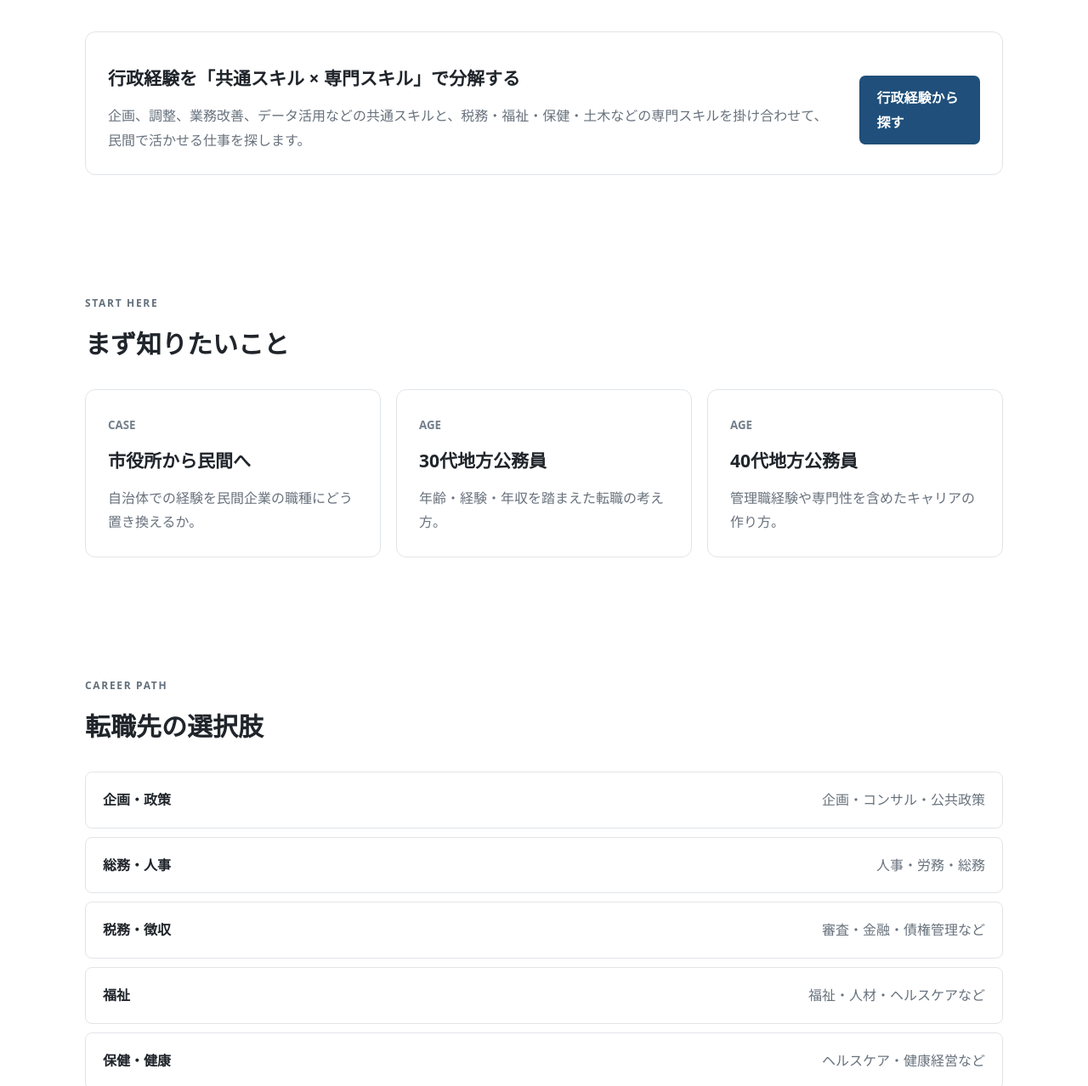
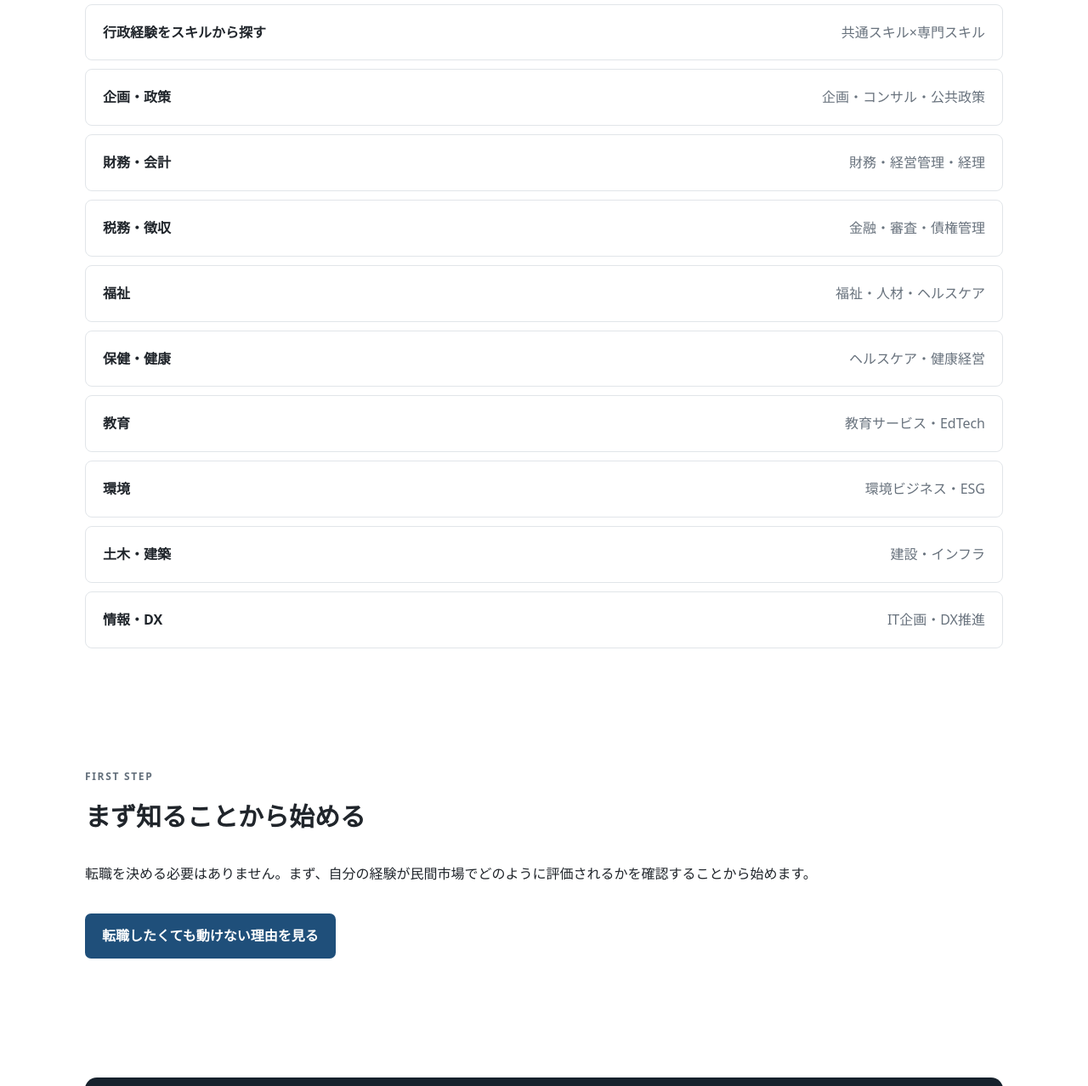
Before and after one commit to localgov-career/gov-career, an Astro site: page / in a window 1280 px wide. Shown: the part 750-2028 px from the top of the page at 85% size. Built offline with nearby package versions, Linux system fonts and the light colour scheme; Astro itself is replaced by a stand-in of ours.

Commit message:
Add files via upload

```diff
--- a/src/pages/index.astro
+++ b/src/pages/index.astro
@@ -2,55 +2,45 @@
 import BaseLayout from "../layouts/BaseLayout.astro";
 import CTA from "../components/CTA.astro";
 ---
-<BaseLayout title="地方公務員から民間企業への転職" description="市役所・県庁などの地方公務員から民間企業への転職を考える人のための情報サイト。">
-
+<BaseLayout title="地方公務員から民間企業への転職">
 <section class="hero">
 <div class="container">
-    <p class="eyebrow">LOCAL GOVERNMENT → PRIVATE</p>
-    <h1>地方公務員から民間企業へ。<br /><span>転職を、もっと具体的に。</span></h1>
-    <p class="lead">市役所・県庁などで培った経験を、民間企業でどう活かすのか。年齢・部門・スキルから整理します。</p>
-    <a class="button" href="/articles/local-government-to-private">まず転職の全体像を見る</a>
+<p class="eyebrow">LOCAL GOVERNMENT CAREER</p>
+<h1>地方公務員の経験を、<br />民間企業で活かす。</h1>
+<p class="lead">行政経験をスキルと部門から整理し、あなたに合った民間キャリアの可能性を探します。</p>
+<a class="button" href="/articles/skill-map/">行政経験から転職先を探す</a>
 </div>
 </section>
 
 <section class="container section">
 <div class="section-head">
-    <p class="eyebrow">SKILL MAP</p>
-    <h2>あなたの行政経験から、転職先を探す</h2>
+<p class="eyebrow">HOW TO USE</p>
+<h2>あなたの経験から探す</h2>
 </div>
-  <div class="card" style="display:flex;justify-content:space-between;align-items:center;gap:24px;">
-    <div>
-      <h3>行政経験を「共通スキル × 専門スキル」で分解する</h3>
-      <p>企画、調整、業務改善、データ活用などの共通スキルと、税務・福祉・保健・土木などの専門スキルを掛け合わせて、民間で活かせる仕事を探します。</p>
-    </div>
-    <a class="button" href="/articles/skill-map/">行政経験から探す</a>
+<div class="grid-list">
+<a href="/articles/skill-map/"><b>行政経験をスキルから探す</b><span>共通スキル×専門スキル</span></a>
+<a href="/articles/department-planning-policy"><b>企画・政策</b><span>企画・コンサル・公共政策</span></a>
+<a href="/articles/department-finance-accounting"><b>財務・会計</b><span>財務・経営管理・経理</span></a>
+<a href="/articles/department-tax"><b>税務・徴収</b><span>金融・審査・債権管理</span></a>
+<a href="/articles/department-welfare"><b>福祉</b><span>福祉・人材・ヘルスケア</span></a>
+<a href="/articles/department-health"><b>保健・健康</b><span>ヘルスケア・健康経営</span></a>
+<a href="/articles/department-education"><b>教育</b><span>教育サービス・EdTech</span></a>
+<a href="/articles/department-environment"><b>環境</b><span>環境ビジネス・ESG</span></a>
+<a href="/articles/department-civil-engineering"><b>土木・建築</b><span>建設・インフラ</span></a>
+<a href="/articles/department-digital"><b>情報・DX</b><span>IT企画・DX推進</span></a>
 </div>
 </section>
 
 <section class="container section">
-  <div class="section-head"><p class="eyebrow">START HERE</p><h2>まず知りたいこと</h2></div>
-  <div class="cards">
-    <a class="card" href="/articles/city-hall-to-private"><small>CASE</small><h3>市役所から民間へ</h3><p>自治体での経験を民間企業の職種にどう置き換えるか。</p></a>
-    <a class="card" href="/articles/local-government-30s"><small>AGE</small><h3>30代地方公務員</h3><p>年齢・経験・年収を踏まえた転職の考え方。</p></a>
-    <a class="card" href="/articles/local-government-40s"><small>AGE</small><h3>40代地方公務員</h3><p>管理職経験や専門性を含めたキャリアの作り方。</p></a>
+<div class="section-head">
+<p class="eyebrow">FIRST STEP</p>
+<h2>まず知ることから始める</h2>
 </div>
-</section>
-
-<section class="container section">
-  <div class="section-head"><p class="eyebrow">CAREER PATH</p><h2>転職先の選択肢</h2></div>
-  <div class="grid-list">
-    <a href="/articles/department-planning-policy"><b>企画・政策</b><span>企画・コンサル・公共政策</span></a>
-    <a href="/articles/department-general-affairs-hr"><b>総務・人事</b><span>人事・労務・総務</span></a>
-    <a href="/articles/department-tax"><b>税務・徴収</b><span>審査・金融・債権管理など</span></a>
-    <a href="/articles/department-welfare"><b>福祉</b><span>福祉・人材・ヘルスケアなど</span></a>
-    <a href="/articles/department-health"><b>保健・健康</b><span>ヘルスケア・健康経営など</span></a>
-    <a href="/articles/department-civil-engineering"><b>土木・建築</b><span>建設・不動産・インフラなど</span></a>
-    <a href="/articles/department-resident-registration"><b>戸籍・住民</b><span>行政DX・BPO・本人確認など</span></a>
-  </div>
+<p>転職を決める必要はありません。まず、自分の経験が民間市場でどのように評価されるかを確認することから始めます。</p>
+<a class="button" href="/articles/why-public-servants-dont-change">転職したくても動けない理由を見る</a>
 </section>
 
 <section class="container section">
 <CTA />
 </section>
-
 </BaseLayout>
```
Lines whose indentation alone changed are shown as unchanged.
